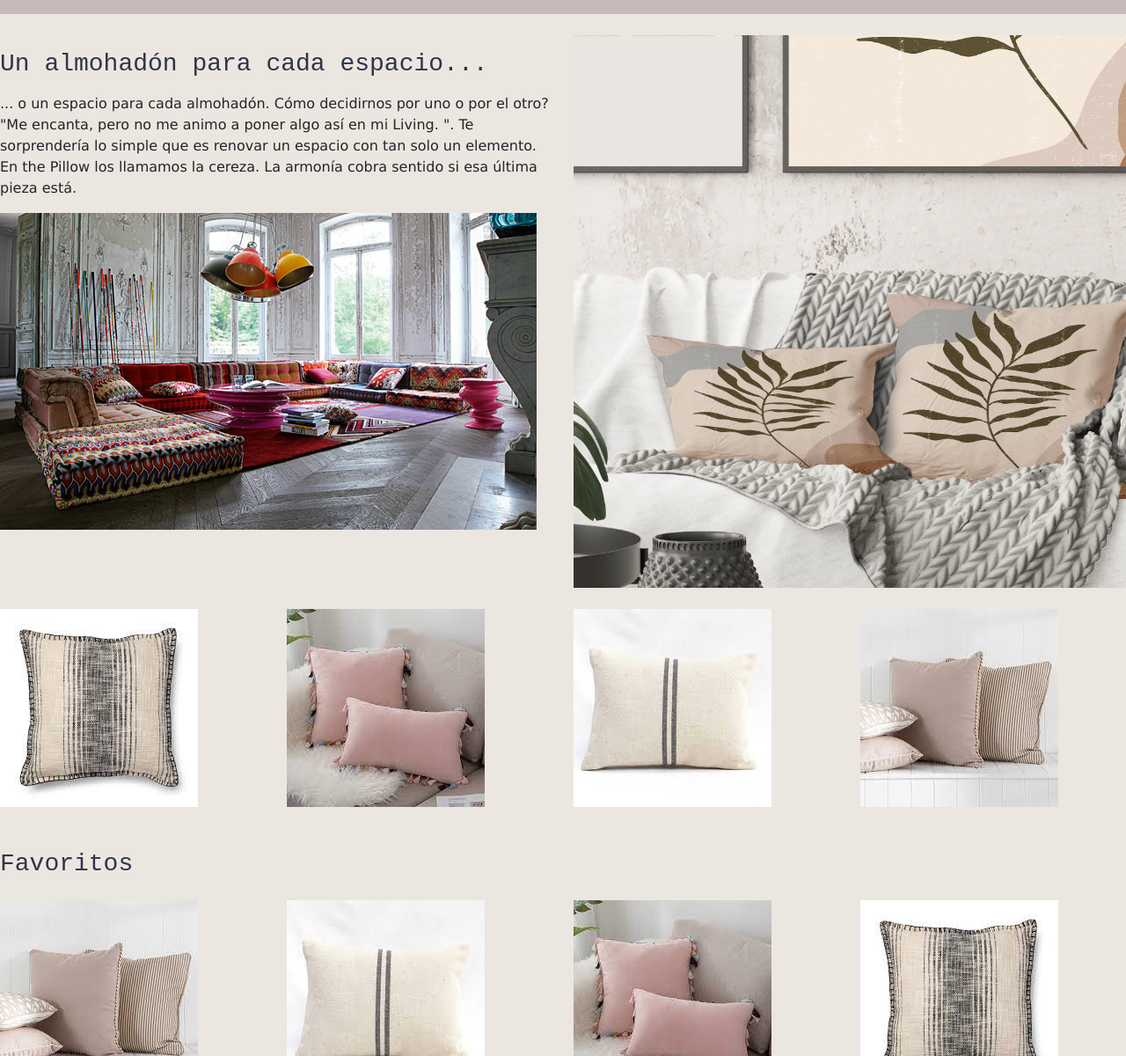
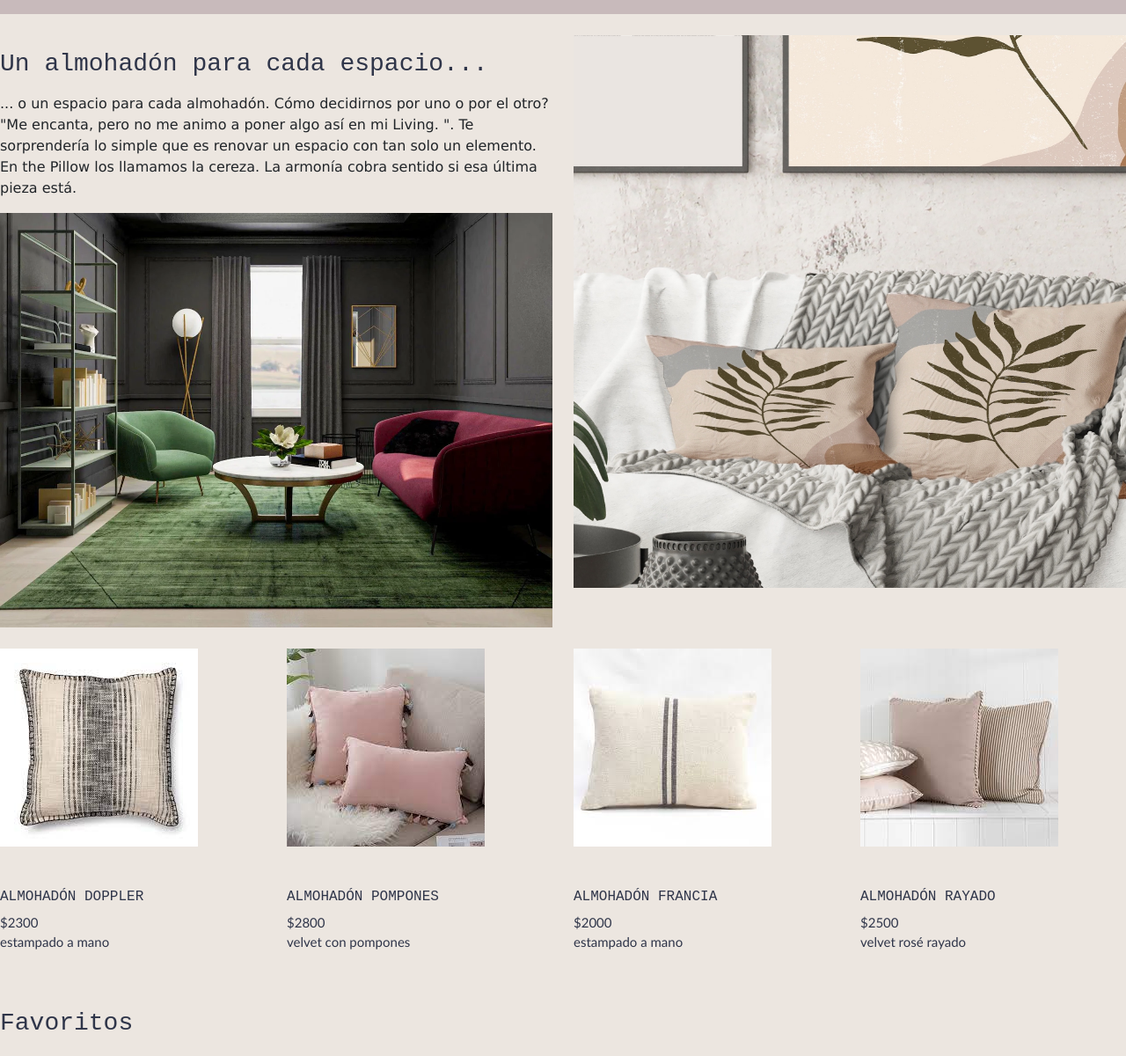
Before and after one commit to florencialujann/tpt, a website: page pages/pillows.html in a window 1280 px wide. Shown: the part 324-1524 px from the top of the page at 88% size. Drawn offline with nearby package versions, Linux system fonts and the light colour scheme.

Commit message:
galeria precio, sacando lorem

```diff
--- a/pages/pillows.html
+++ b/pages/pillows.html
@@ -81,7 +81,7 @@
 
         <div class="row">
 
-            <div class="col-md-6 col-sm-6 mb-4">
+            <div class="col-md-6 col-sm-6 mb-4 l-2">
 
                 <h3 class="my-3">Un almohadón para cada espacio...</h3>
                 <p>... o un espacio para cada almohadón. Cómo decidirnos por uno o por el otro? "Me
@@ -91,15 +91,15 @@
                     armonía cobra sentido si esa última pieza está.
                 </p>
                 <img class="img-fluid"
-                    src="../images/ontheFloor.jpg"
-                    alt="">
+                    src="../images/verdeLiving.webp"
+                    alt="living de almohadones colores crazy">
 
             </div>
 
-            <div class="col-md-6 col-sm-6 mb-4">
+            <div class="col-md-6 col-sm-6 mb-4 r-2">
                 <img class="img-fluid"
                     src="../images/PrimeraSillonPrinted.jpeg"
-                    alt="">
+                    alt="almohadon estampado a mano hojas">
 
             </div>
 
@@ -111,32 +111,61 @@
                 <a href="#">
                     <img class="img-fluid"
                         src="../images/simple5.jpeg"
-                        alt="">
+                        alt="almohadon doppler estampado a mano">
                 </a>
+                <div class="cajaChica">
+                    <h6 class="h5CajaChica">
+                        ALMOHADÓN DOPPLER
+                    </h6>
+                    <p>$2300 <br>estampado a mano</p>
+
+                </div>
             </div>
 
             <div class="col-md-3 col-sm-6 mb-4">
                 <a href="#">
                     <img class="img-fluid"
                         src="../images/simple4.jpeg"
-                        alt="">
+                        alt="almohadon hecho a mano">
                 </a>
+                <div class="cajaChica">
+                    <h6 class="h5CajaChica">
+                        ALMOHADÓN POMPONES
+                    </h6>
+                    <p>$2800 <br>velvet con pompones</p>
+
+                </div>
+
             </div>
 
             <div class="col-md-3 col-sm-6 mb-4">
                 <a href="#">
                     <img class="img-fluid"
                         src="../images/simple2.jpeg"
-                        alt="">
+                        alt="almohadon rayas simple lino">
                 </a>
+                <div class="cajaChica">
+                    <h6 class="h5CajaChica">
+                        ALMOHADÓN FRANCIA
+                    </h6>
+                    <p>$2000 <br>estampado a mano</p>
+
+                </div>
             </div>
 
             <div class="col-md-3 col-sm-6 mb-4">
                 <a href="#">
                     <img class="img-fluid"
                         src="../images/simple1.jpeg"
-                        alt="">
+                        alt="almohadon simple velvet rosa">
                 </a>
+                <div class="cajaChica">
+                    <h6 class="h5CajaChica">
+                        ALMOHADÓN RAYADO
+                    </h6>
+                    <p>$2500 <br>velvet rosé rayado</p>
+
+                </div>
             </div>
 
         </div>
--- a/scss/_generales.scss
+++ b/scss/_generales.scss
@@ -115,7 +115,20 @@ h2{
     background-color: $background;
 }
 //<!--------GALLERY-------->
+.cajaChica{
+  background-color: $background;
+  color: $azul;
+  font-family: 'Gill Sans', 'Gill Sans MT', Calibri, 'Trebuchet MS', sans-serif;
+  width: 190px;
+  margin-top: 1rem;
+  padding-top: 2rem;
+  font-size: 15px;
 
+  &.h5CajaChica{
+font-family: 'Gill Sans', 'Gill Sans MT', Calibri, 'Trebuchet MS', sans-serif;
+  }
+
+}
 //<!--------FORM-CONTACTO-------->
 ::placeholder{
  border-color: $background;
```
Also changed, not shown: css/estilo.css, 2 other files.
